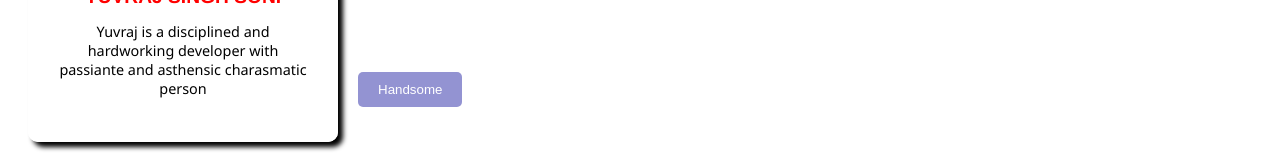
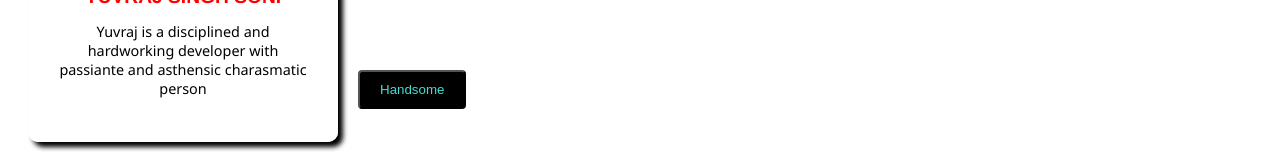
Before and after one commit to yuvrajsinghsoni06-dotcom/repo-practice-, a React (Vite) app in the folder website/my-react-app/: page / in a window 1280 px wide. Shown: the part 548-708 px from the top of the page. Built offline with nearby package versions, Linux system fonts and the light colour scheme.

Commit message:
feat: add Emotion for styling and refactor Button component
- Added @emotion/react and @emotion/styled dependencies to package.json.
- Refactored Button component to use styled-components for styling instead of inline styles.
- Updated button styles to improve appearance and hover effects.

```diff
--- a/website/my-react-app/package.json
+++ b/website/my-react-app/package.json
@@ -10,6 +10,8 @@
     "preview": "vite preview"
   },
   "dependencies": {
+    "@emotion/react": "^11.14.0",
+    "@emotion/styled": "^11.14.1",
     "react": "^19.2.4",
     "react-dom": "^19.2.4"
   },
--- a/website/my-react-app/src/button.jsx
+++ b/website/my-react-app/src/button.jsx
@@ -1,17 +1,27 @@
 // import styles from './button.module.css'
+import styled from '@emotion/styled'
+const StyleButton =styled.button`
+   color: turquoise;
+   background-color: black;
+   padding: 10px 20px;
+   border-radius: 4px;
 
+   &:hover {
+    color: hotpink;
+  }
+`
 function Button(){
 
-    const styles ={
-       backgroundColor:"rgb(147, 147, 210)",
-       color:"white",
-       padding: "10px 20px",
-       border:"none",
-       cursor: "pointer",
-       borderRadius:"5px"
-}
+    // const styles ={
+    //    backgroundColor:"rgb(147, 147, 210)",
+    //    color:"white",
+    //    padding: "10px 20px",
+    //    border:"none",
+    //    cursor: "pointer",
+    //    borderRadius:"5px"
+// }
 
-    return(<button style={styles}>Handsome</button>);
+    return(<StyleButton>Handsome</StyleButton>);
 }
 
 export default Button;
```
Also changed, not shown: 1 other file (tests, documents, lock files or other folders).
